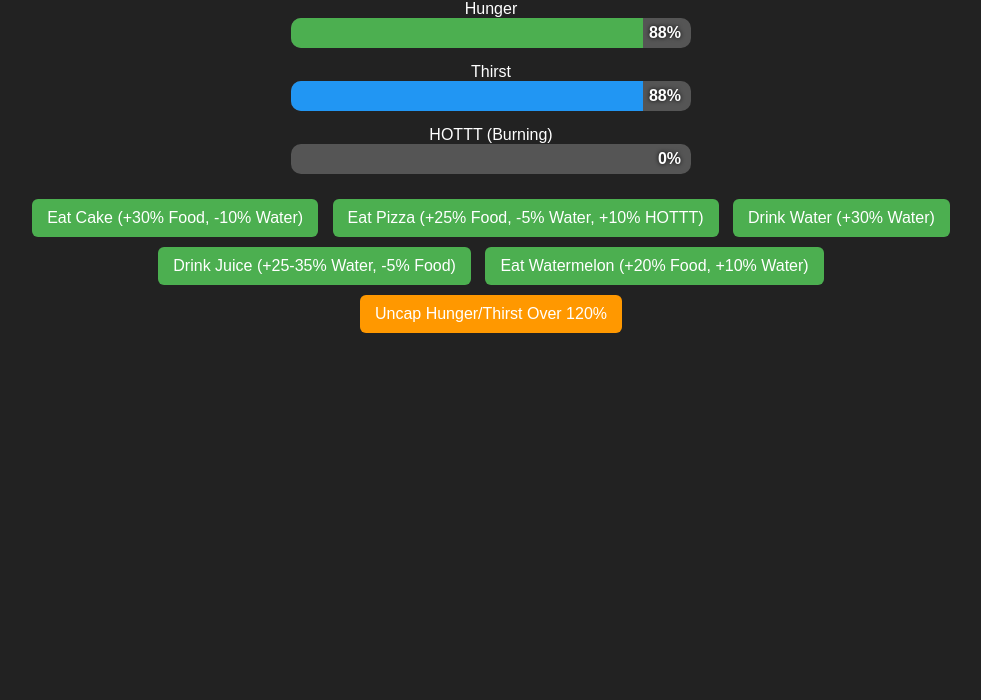
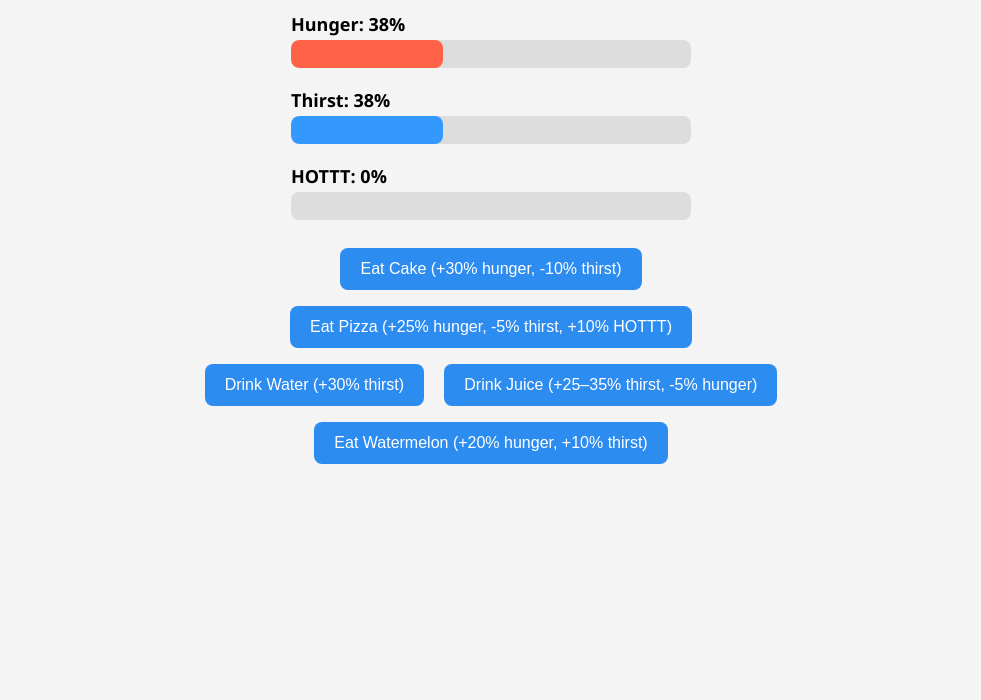
Before and after one commit to S1ayTheDrag0n/GameOfTheDay, a plain HTML site: page special-cake.html in a window 1280 px wide. Shown: the part 100-800 px from the top of the page, without its empty margins (149-1130 px from the left). Drawn offline with Linux system fonts and the light colour scheme.

Commit message:
Update special-cake.html

```diff
--- a/special-cake.html
+++ b/special-cake.html
@@ -2,261 +2,273 @@
 <html lang="en">
 <head>
 <meta charset="UTF-8" />
-<title>Special Cake Game - Hunger & Thirst</title>
+<title>Special Cake - Hunger, Thirst & HOTTT</title>
 <style>
   body {
-    font-family: Arial, sans-serif;
-    background: #222;
-    color: white;
+    background: #f4f4f4;
+    font-family: 'Segoe UI', Tahoma, Geneva, Verdana, sans-serif;
     text-align: center;
+    padding: 20px;
     user-select: none;
-    margin: 0; padding: 20px;
   }
-  #stats {
+  h1 {
+    margin-bottom: 5px;
+  }
+  #bars {
     max-width: 400px;
-    margin: 0 auto 20px;
+    margin: 20px auto;
+    text-align: left;
   }
-  .stat {
-    margin-bottom: 15px;
+  .bar-label {
+    margin-bottom: 4px;
+    font-weight: bold;
+    font-size: 18px;
   }
   .bar {
-    background: #555;
-    border-radius: 10px;
+    background: #ddd;
+    border-radius: 8px;
+    height: 28px;
+    width: 100%;
+    margin-bottom: 20px;
     overflow: hidden;
-    height: 30px;
-    position: relative;
   }
-  .fill {
-    background: #4caf50;
+  .bar-fill {
     height: 100%;
     width: 0%;
     transition: width 0.3s ease;
+    border-radius: 8px;
   }
-  #thirst .fill {
-    background: #2196F3;
+  #hunger-fill {
+    background: #ff6347; /* tomato */
   }
-  #hottt .fill {
-    background: #f44336;
+  #thirst-fill {
+    background: #3399ff; /* blue */
   }
-  .percent {
-    position: absolute;
-    right: 10px;
-    top: 0;
-    bottom: 0;
-    line-height: 30px;
+  #hottt-fill {
+    background: #ff4500; /* orangered for hot */
+  }
+  #status {
+    font-size: 20px;
+    margin: 20px 0;
+    min-height: 28px;
     font-weight: bold;
-    text-shadow: 0 0 4px black;
+  }
+  #items {
+    max-width: 600px;
+    margin: 0 auto;
   }
   button {
-    margin: 5px;
-    padding: 10px 15px;
     font-size: 16px;
+    margin: 8px;
+    padding: 12px 20px;
+    border-radius: 8px;
+    border: none;
     cursor: pointer;
-    border: none;
-    border-radius: 6px;
-    background: #4caf50;
+    background: #2d8cf0;
     color: white;
-    transition: background 0.3s ease;
+    transition: background 0.2s ease;
   }
-  button:hover {
-    background: #66bb6a;
+  button:hover:enabled {
+    background: #1a6ed8;
   }
-  #uncapBtn {
-    background: #ff9800;
+  button:disabled {
+    background: #999;
+    cursor: not-allowed;
   }
-  #uncapBtn:hover {
-    background: #ffb74d;
-  }
-  #statusMsg {
-    margin-top: 15px;
-    font-size: 18px;
-    min-height: 24px;
+  #cooldownMsg {
+    color: #d33;
+    font-weight: bold;
+    margin-top: 10px;
   }
 </style>
 </head>
 <body>
 
-<h1>Special Cake Game - Hunger & Thirst</h1>
+<h1>Hunger, Thirst & HOTTT Simulator</h1>
 
-<div id="stats">
-  <div class="stat" id="hunger">
-    Hunger
-    <div class="bar"><div class="fill" id="hungerFill"></div><span class="percent" id="hungerPercent">100%</span></div>
-  </div>
-  <div class="stat" id="thirst">
-    Thirst
-    <div class="bar"><div class="fill" id="thirstFill"></div><span class="percent" id="thirstPercent">100%</span></div>
-  </div>
-  <div class="stat" id="hottt">
-    HOTTT (Burning)
-    <div class="bar"><div class="fill" id="hotttFill"></div><span class="percent" id="hotttPercent">0%</span></div>
-  </div>
+<div id="bars">
+  <div class="bar-label">Hunger: <span id="hungerPercent">50%</span></div>
+  <div class="bar"><div id="hunger-fill" class="bar-fill"></div></div>
+
+  <div class="bar-label">Thirst: <span id="thirstPercent">50%</span></div>
+  <div class="bar"><div id="thirst-fill" class="bar-fill"></div></div>
+
+  <div class="bar-label">HOTTT: <span id="hotttPercent">0%</span></div>
+  <div class="bar"><div id="hottt-fill" class="bar-fill"></div></div>
 </div>
 
-<div id="foods">
-  <button id="eatCake">Eat Cake (+30% Food, -10% Water)</button>
-  <button id="eatPizza">Eat Pizza (+25% Food, -5% Water, +10% HOTTT)</button>
-  <button id="drinkWater">Drink Water (+30% Water)</button>
-  <button id="drinkJuice">Drink Juice (+25-35% Water, -5% Food)</button>
-  <button id="eatWatermelon">Eat Watermelon (+20% Food, +10% Water)</button>
+<div id="items">
+  <button id="cakeBtn">Eat Cake (+30% hunger, -10% thirst)</button>
+  <button id="pizzaBtn">Eat Pizza (+25% hunger, -5% thirst, +10% HOTTT)</button>
+  <button id="waterBtn">Drink Water (+30% thirst)</button>
+  <button id="juiceBtn">Drink Juice (+25–35% thirst, -5% hunger)</button>
+  <button id="watermelonBtn">Eat Watermelon (+20% hunger, +10% thirst)</button>
 </div>
 
-<button id="uncapBtn">Uncap Hunger/Thirst Over 120%</button>
-
-<div id="statusMsg"></div>
+<div id="status"></div>
+<div id="cooldownMsg"></div>
 
 <script>
-  let hunger = 100;
-  let thirst = 100;
-  let hottt = 0;
-
-  let uncapped = false;
-
-  const hungerFill = document.getElementById('hungerFill');
-  const thirstFill = document.getElementById('thirstFill');
-  const hotttFill = document.getElementById('hotttFill');
-
+  const hungerFill = document.getElementById('hunger-fill');
+  const thirstFill = document.getElementById('thirst-fill');
+  const hotttFill = document.getElementById('hottt-fill');
   const hungerPercent = document.getElementById('hungerPercent');
   const thirstPercent = document.getElementById('thirstPercent');
   const hotttPercent = document.getElementById('hotttPercent');
+  const statusEl = document.getElementById('status');
+  const cooldownMsg = document.getElementById('cooldownMsg');
+  const buttons = document.querySelectorAll('#items button');
 
-  const statusEl = document.getElementById('statusMsg');
+  // Stats in percent (start at 50%)
+  let hunger = 50;
+  let thirst = 50;
+  let hottt = 0;
+
+  // Constants
+  const MAX = 150;
+  const MIN = 0;
+
+  // Cooldown in ms for eating/drinking actions, depends on HOTTT
+  // Base cooldown 0, max cooldown 5 seconds at HOTTT=100%
+  function getCooldown() {
+    return (hottt / 100) * 5000; // ms
+  }
+
+  let lastActionTime = 0;
 
   function updateBars() {
-    if (uncapped) {
-      hungerFill.style.width = Math.min(hunger, 200) + '%';
-      thirstFill.style.width = Math.min(thirst, 200) + '%';
-      hotttFill.style.width = Math.min(hottt, 200) + '%';
-    } else {
-      hungerFill.style.width = Math.min(hunger, 100) + '%';
-      thirstFill.style.width = Math.min(thirst, 100) + '%';
-      hotttFill.style.width = Math.min(hottt, 100) + '%';
-    }
+    // Cap bars visually at MAX but internally can go over
+    const capHunger = Math.min(hunger, MAX);
+    const capThirst = Math.min(thirst, MAX);
+    const capHottt = Math.min(hottt, 100);
+
+    hungerFill.style.width = capHunger + '%';
+    thirstFill.style.width = capThirst + '%';
+    hotttFill.style.width = capHottt + '%';
+
     hungerPercent.textContent = Math.round(hunger) + '%';
     thirstPercent.textContent = Math.round(thirst) + '%';
     hotttPercent.textContent = Math.round(hottt) + '%';
   }
 
   function gameOver(message) {
-    alert("Game Over! " + message);
-    resetGame();
-  }
-
-  function resetGame() {
-    hunger = 100;
-    thirst = 100;
-    hottt = 0;
-    uncapped = false;
-    statusEl.textContent = "";
-    updateBars();
+    statusEl.textContent = "Game Over! " + message;
+    buttons.forEach(btn => btn.disabled = true);
+    cooldownMsg.textContent = "";
   }
 
   function checkGameOver() {
-    if (!uncapped) {
-      if (hunger > 120) {
-        gameOver("You ate too much and have to sit on the toilet.");
+    if (hunger < 30 || thirst < 30) {
+      gameOver("You starved or dehydrated!");
       return true;
     }
-      if (thirst > 120) {
-        gameOver("You drank too much and have to sit on the toilet.");
-        return true;
-      }
-      if (hottt >= 100) {
-        gameOver("You are burning up!");
+    if (hunger > 120 || thirst > 120) {
+      gameOver("You had to sit on the toilet!");
       return true;
     }
     if (hunger > 115 && thirst > 115) {
       gameOver("You threw up!");
       return true;
     }
-    } else {
-      // uncapped mode ignores hunger/thirst > 120 game overs
     if (hottt >= 100) {
-        gameOver("You are burning up!");
+      gameOver("You are burning!");
       return true;
     }
-      if (hunger > 115 && thirst > 115) {
-        gameOver("You threw up!");
-        return true;
-      }
+    return false;
   }
 
-    if (hunger < 30 || thirst < 30) {
-      gameOver("You starved or dehydrated!");
+  function canAct() {
+    const now = Date.now();
+    const cd = getCooldown();
+    if (now - lastActionTime < cd) {
+      const left = ((cd - (now - lastActionTime))/1000).toFixed(2);
+      cooldownMsg.textContent = `Cooldown: wait ${left}s (HOTTT too high!)`;
+      return false;
+    }
+    cooldownMsg.textContent = "";
     return true;
   }
 
-    return false;
-  }
-
-  function decayStats() {
-    hunger -= 2;
-    thirst -= 2;
-    hottt -= 1;
-
-    if (hunger < 0) hunger = 0;
-    if (thirst < 0) thirst = 0;
-    if (hottt < 0) hottt = 0;
-
+  function doEatDrink(effectFn) {
+    if (!canAct()) return;
+    lastActionTime = Date.now();
+    effectFn();
     updateBars();
     checkGameOver();
   }
 
-  setInterval(decayStats, 750); // hunger and thirst decay every 750ms
+  function eatCake() {
+    doEatDrink(() => {
+      hunger += 30;
+      thirst -= 10;
+      if (thirst < MIN) thirst = MIN;
+      if (hunger > MAX) hunger = MAX;
+    });
+  }
+
+  function eatPizza() {
+    doEatDrink(() => {
+      hunger += 25;
+      thirst -= 5;
+      hottt += 10;
+      if (thirst < MIN) thirst = MIN;
+      if (hunger > MAX) hunger = MAX;
+      if (hottt > 100) hottt = 100;
+    });
+  }
+
+  function drinkWater() {
+    doEatDrink(() => {
+      thirst += 30;
+      if (thirst > MAX) thirst = MAX;
+    });
+  }
+
+  function drinkJuice() {
+    doEatDrink(() => {
+      const randomThirst = 25 + Math.floor(Math.random() * 11); // 25-35%
+      thirst += randomThirst;
+      hunger -= 5;
+      if (hunger < MIN) hunger = MIN;
+      if (thirst > MAX) thirst = MAX;
+    });
+  }
+
+  function eatWatermelon() {
+    doEatDrink(() => {
+      hunger += 20;
+      thirst += 10;
+      if (hunger > MAX) hunger = MAX;
+      if (thirst > MAX) thirst = MAX;
+    });
+  }
+
+  // Hunger & Thirst decay 2% every 750 ms
   setInterval(() => {
+    hunger -= 2;
+    thirst -= 2;
+    if (hunger < 0) hunger = 0;
+    if (thirst < 0) thirst = 0;
+    updateBars();
+    checkGameOver();
+  }, 750);
+
+  // HOTTT decay 1% every 1000 ms
+  setInterval(() => {
+    if (hottt > 0) {
       hottt -= 1;
       if (hottt < 0) hottt = 0;
       updateBars();
-    checkGameOver();
-  }, 1000); // hottt decay every 1000ms
+    }
+  }, 1000);
 
-  // Food buttons
-  document.getElementById('eatCake').onclick = () => {
-    hunger += 30;
-    thirst -= 10;
+  document.getElementById('cakeBtn').onclick = eatCake;
+  document.getElementById('pizzaBtn').onclick = eatPizza;
+  document.getElementById('waterBtn').onclick = drinkWater;
+  document.getElementById('juiceBtn').onclick = drinkJuice;
+  document.getElementById('watermelonBtn').onclick = eatWatermelon;
+
   updateBars();
-    checkGameOver();
-  };
-
-  document.getElementById('eatPizza').onclick = () => {
-    hunger += 25;
-    thirst -= 5;
-    hottt += 10;
-    if (hottt > 100) hottt = 100; // cap HOTTT max 100
-    updateBars();
-    checkGameOver();
-  };
-
-  document.getElementById('drinkWater').onclick = () => {
-    thirst += 30;
-    updateBars();
-    checkGameOver();
-  };
-
-  document.getElementById('drinkJuice').onclick = () => {
-    let juiceWater = 25 + Math.floor(Math.random() * 11); // 25 to 35
-    thirst += juiceWater;
-    hunger -= 5;
-    updateBars();
-    checkGameOver();
-  };
-
-  document.getElementById('eatWatermelon').onclick = () => {
-    hunger += 20;
-    thirst += 10;
-    updateBars();
-    checkGameOver();
-  };
-
-  document.getElementById('uncapBtn').onclick = () => {
-    uncapped = true;
-    statusEl.textContent = "Hunger and Thirst can now exceed 120% without game over. HOTTT game over still applies.";
-    updateBars();
-  };
-
-  // Initialize bars on load
-  updateBars();
-
 </script>
 
 </body>
```
Lines whose indentation alone changed are shown as unchanged.
